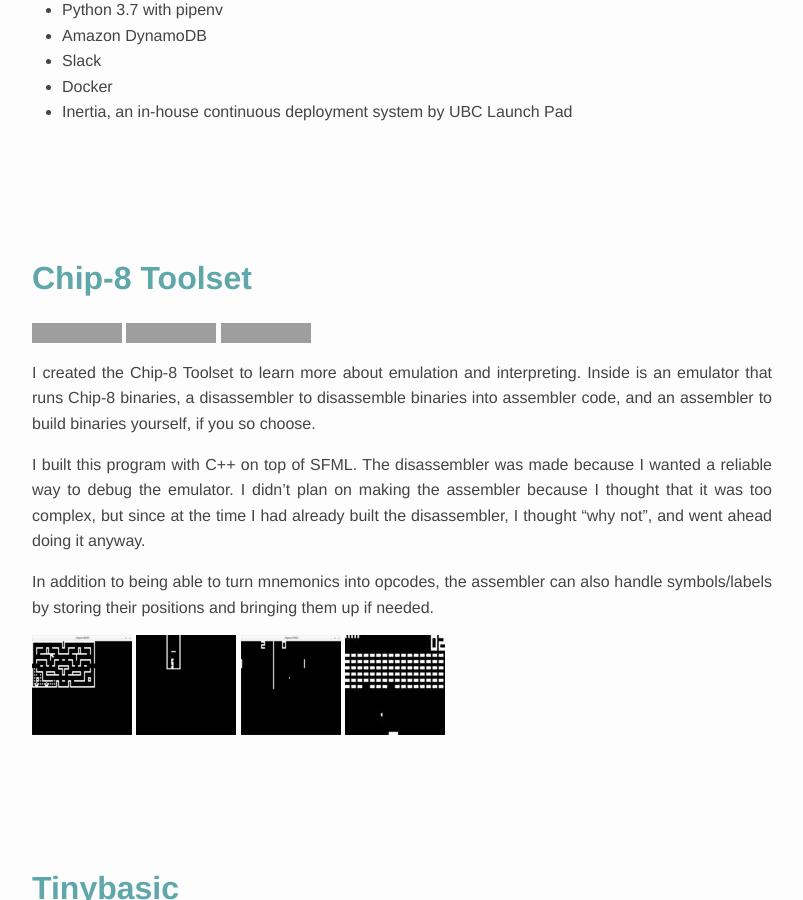
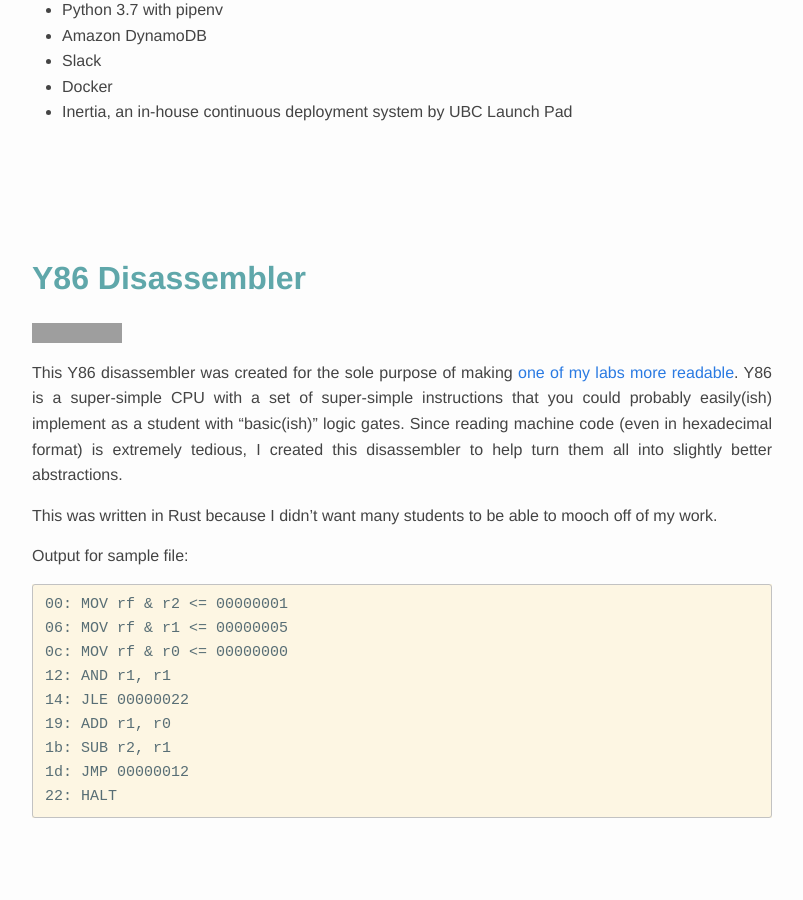
Before and after one commit to chuck-sys/personal-site, a Jekyll site: the page built from portfolio.md, in a window 1280 px wide and 900 px high, scrolled down 533 px. Shown: the whole window, without its empty margins (238-1041 px from the left). Built offline with Jekyll 4.4.1, drawn with Linux system fonts in a browser that asks for light colours; grey boxes are pictures that could not be loaded.

Commit message:
Add stuff to portfolio

````diff
--- a/portfolio.md
+++ b/portfolio.md
@@ -46,6 +46,38 @@
 [r2-inertia]: https://github.com/ubclaunchpad/inertia
 [r2-rtd-img]: https://img.shields.io/readthedocs/rocket20.svg?style=for-the-badge
 [r2-rtd]: https://rocket20.readthedocs.io/en/latest/?badge=latest
+
+# Y86 Disassembler
+
+[![Github][y86-gh-img]][y86-gh]
+
+This Y86 disassembler was created for the sole purpose of making [one of my labs
+more readable][cpsc121-lab]. Y86 is a super-simple CPU with a set of
+super-simple instructions that you could probably easily(ish) implement as a
+student with "basic(ish)" logic gates. Since reading machine code (even in
+hexadecimal format) is extremely tedious, I created this disassembler to help
+turn them all into slightly better abstractions.
+
+This was written in Rust because I didn't want many students to be able to mooch
+off of my work.
+
+Output for sample file:
+
+```
+00: MOV rf & r2 <= 00000001
+06: MOV rf & r1 <= 00000005
+0c: MOV rf & r0 <= 00000000
+12: AND r1, r1
+14: JLE 00000022
+19: ADD r1, r0
+1b: SUB r2, r1
+1d: JMP 00000012
+22: HALT
+```
+
+[y86-gh-img]: https://img.shields.io/badge/github-cpsc121--decomp-green.svg?style=for-the-badge
+[y86-gh]: https://github.com/cheukyin699/cpsc121-decomp
+[cpsc121-lab]: https://www.ugrad.cs.ubc.ca/~cs121/2018W1/Labs/Lab%209/lab9.pdf
 
 # Chip-8 Toolset
 
````
